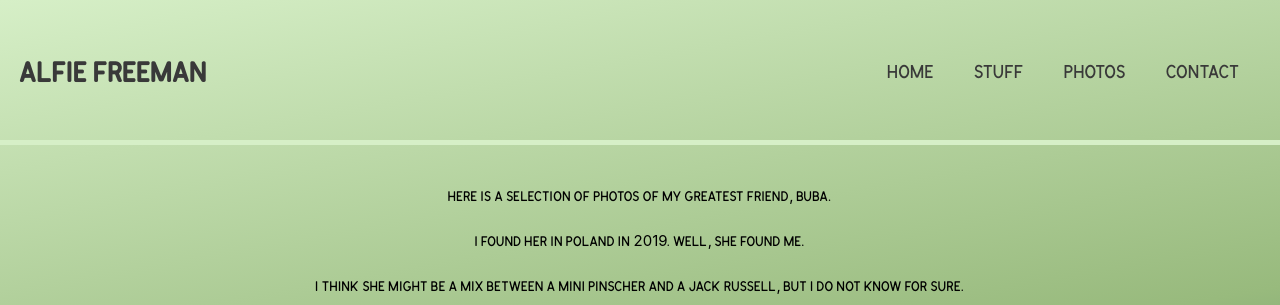
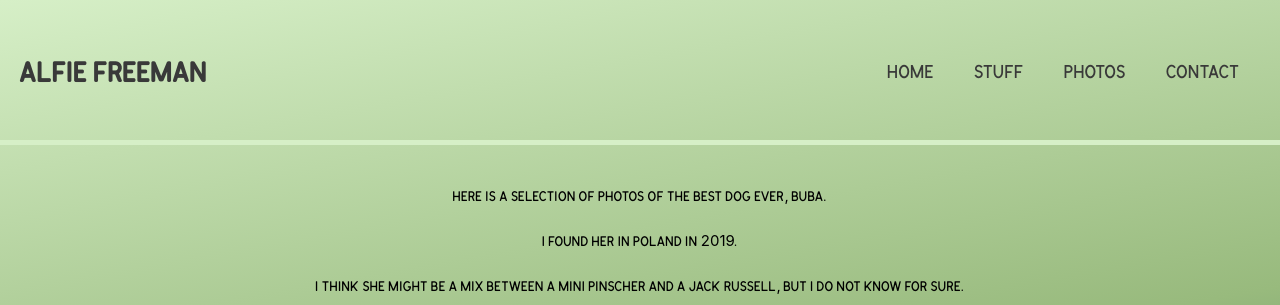
Before and after one commit to runticle/next-website, a Next.js app: page /buba in a window 1280 px wide. Shown: the top 305 px of the page. Built offline with nearby package versions, Linux system fonts and the light colour scheme.

Commit message:
text change

```diff
--- a/src/pages/buba.js
+++ b/src/pages/buba.js
@@ -16,8 +16,8 @@ export default function Buba() {
   }))
 
   const introduction = [
-    'Here is a selection of photos of my greatest friend, Buba.',
-    'I found her in Poland in 2019. Well, she found me.',
+    'Here is a selection of photos of the best dog ever, Buba.',
+    'I found her in Poland in 2019.',
     'I think she might be a mix between a mini pinscher and a jack russell, but I do not know for sure.',
   ]
 
```
